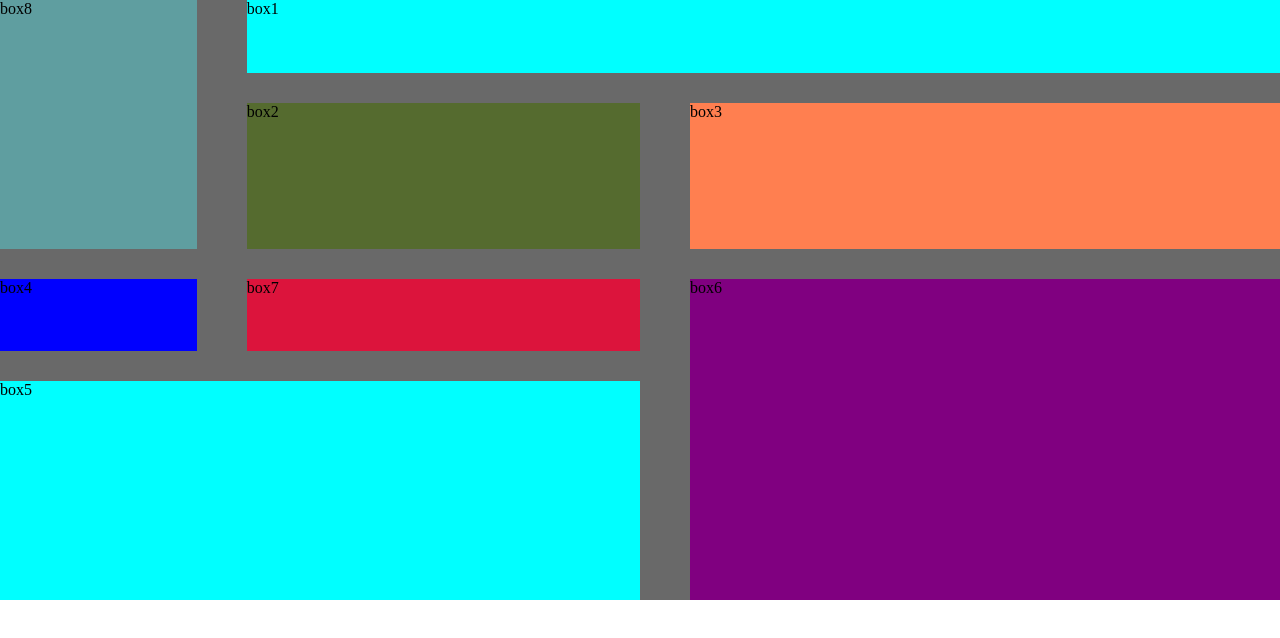
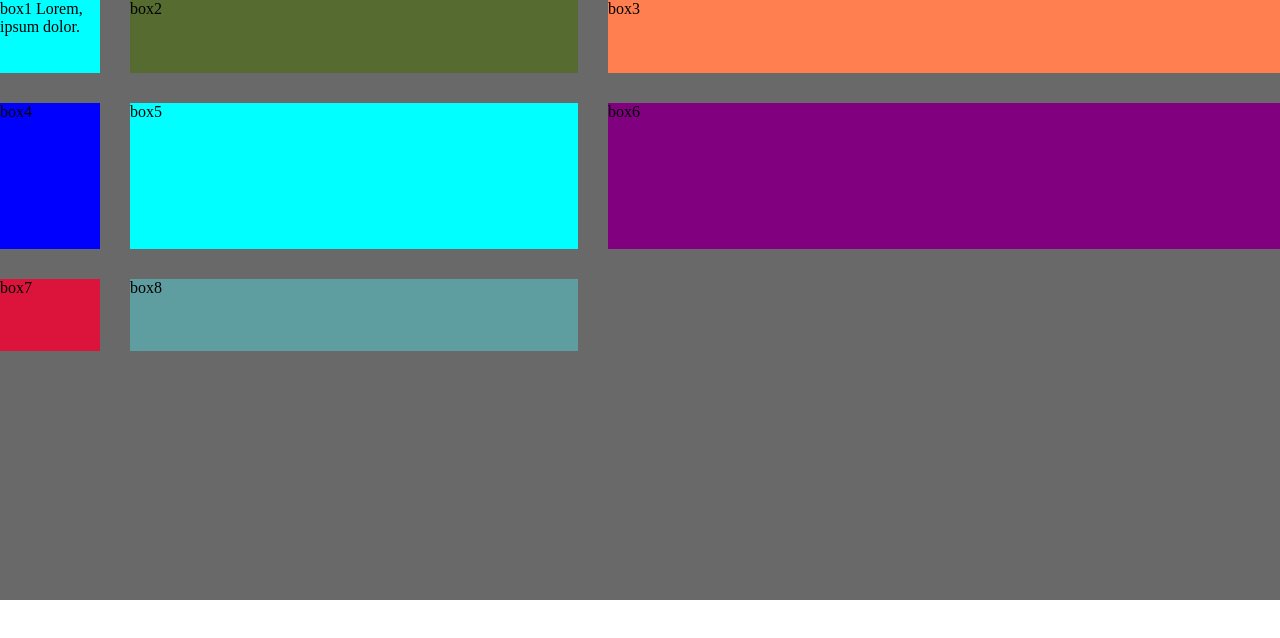
Before and after one commit to Shabhaizafar/24_EveningGeneralClub_CSS_GNR, a plain HTML site: page grid.html in a window 1280 px wide. Drawn offline with Linux system fonts and the light colour scheme.

Commit message:
Grid Tamplate1

```diff
--- /dev/null
+++ b/calc.css
@@ -0,0 +1,20 @@
+*{
+    margin: 0px;
+    padding: 0px;
+    box-sizing: border-box;
+}
+div{
+    width: 100%;
+    height: 600px;
+    background-color: aqua;
+    padding: 50px;
+}
+main{
+    /* width: 100%; */
+
+    width: calc(100% - 40px);
+    /* height: 100%; */
+    height: calc(100% - 40px);
+    background-color: darkolivegreen;
+    margin: 20px;
+}
--- a/grid.css
+++ b/grid.css
@@ -69,7 +69,10 @@ grid : fixed layout
     grid-column-end: 3; */
 
     /* start/end */
-    grid-column: 1/3;
+    /* grid-column: 1/3; */
+
+    /* grid-column: 1/span 5; */
+
 }
 .box6{
     background-color: purple;
@@ -84,6 +87,9 @@ grid : fixed layout
 .box8{
     background-color: cadetblue;
     /* grid-column: 2; */
-    grid-row-start: 1;
-    grid-row-end: 3;
+    /* grid-row-start: 1;
+    grid-row-end: 3; */
+    /* grid-row: 1/3; */
+    /* grid-row: 2/span 2; */
+
 }
--- a/grid.html
+++ b/grid.html
@@ -4,11 +4,14 @@
     <meta charset="UTF-8">
     <meta name="viewport" content="width=device-width, initial-scale=1.0">
     <title>Document</title>
-    <link rel="stylesheet" href="grid.css">
+    <!-- <link rel="stylesheet" href="grid.css"> -->
+    <!-- <link rel="stylesheet" href="grid2.css"> -->
+    <!-- <link rel="stylesheet" href="calc.css"> -->
+    <link rel="stylesheet" href="grid3.css">
 </head>
 <body>
     <div>
-        <main class="box1">box1</main>
+        <main class="box1">box1 Lorem, ipsum dolor.</main>
         <main class="box2">box2</main>
         <main class="box3">box3</main>
         <main class="box4">box4</main>
@@ -17,5 +20,11 @@
         <main class="box7">box7</main>
         <main class="box8">box8</main>
     </div>
+    <!-- <div>
+        <main>
+
+
+        </main>
+    </div> -->
 </body>
 </html>
--- /dev/null
+++ b/grid2.css
@@ -0,0 +1,57 @@
+*{
+    margin: 0px;
+    padding: 0px;
+}
+div{
+    background-color: dimgrey;
+    height: 600px;
+    display: grid;
+    grid-template-columns: 1fr 2fr 3fr;
+    grid-template-rows: 1fr 2fr 1fr 3fr;
+    gap: 30px 50px;
+    /* grid-template-areas:
+    "h . c"
+    ". d f"
+    "b h g"
+    "e a a"; */
+}
+.box1{
+    background-color: aqua;
+    /* grid-area: a; */
+    order: 2;
+}
+.box2{
+    background-color: darkolivegreen;
+    /* grid-area: b; */
+
+}
+.box3{
+    background-color: coral;
+    /* grid-area: c; */
+
+}
+.box4{
+    background-color: blue;
+    /* grid-area: d; */
+    order: 1;
+}
+.box5{
+    background-color: aqua;
+    /* grid-area: e; */
+
+}
+.box6{
+    background-color: purple;
+    /* grid-area: f; */
+
+}
+.box7{
+    background-color: crimson;
+    /* grid-area: g; */
+
+}
+.box8{
+    background-color: cadetblue;
+    /* grid-area: h; */
+
+}
--- /dev/null
+++ b/grid3.css
@@ -0,0 +1,38 @@
+*{
+    margin: 0px;
+    padding: 0px;
+}
+div{
+    background-color: dimgrey;
+    height: 600px;
+    display: grid;
+    grid-template-columns: fit-content(100px) 2fr 3fr;
+    grid-template-rows: 1fr 2fr 1fr 3fr;
+    gap: 30px;
+}
+
+.box1{
+    background-color: aqua;
+}
+.box2{
+    background-color: darkolivegreen;
+}
+.box3{
+    background-color: coral;
+}
+.box4{
+    background-color: blue;
+}
+.box5{
+    background-color: aqua;
+}
+.box6{
+    background-color: purple;
+}
+.box7{
+    background-color: crimson;
+}
+.box8{
+    background-color: cadetblue;
+
+}
--- /dev/null
+++ b/gridlayout.css
@@ -0,0 +1,77 @@
+*{
+    margin: 0px;
+    padding: 0px;
+}
+img{
+    width: 100%;
+}
+section{
+    width: 100%;
+    /* view height */
+    height: 100vh;
+    display: grid;
+    gap: 30px 5px;
+    grid-template-columns: repeat(4,1fr);
+    grid-template-rows: 1fr .2fr .5fr;
+    padding: 20px;
+    box-sizing: border-box;
+    background-color: whitesmoke;
+}
+h4{
+    font-family: calibri;
+}
+p{
+    font-family: calibri;
+}
+div{
+    z-index: 1;
+}
+.box1{
+        grid-column: 1;
+        grid-row: 1/span 2;
+        /* background-color: rgb(193, 248, 248); */
+}
+.h-70{
+    height: 70%;
+}
+.h-100{
+    height: 100%;
+}
+.box4{
+    grid-column: 4;
+    grid-row: 1/span 3;
+    /* background-color: lightgreen; */
+}
+.box6{
+    grid-column: 2;
+    grid-row: 2/span 2;
+    /* background-color: lightsalmon; */
+}
+.box7{
+    grid-column: 3;
+    grid-row: 2/span 2;
+    /* background-color: lightskyblue; */
+}
+.box2{
+    /* background-color: rgb(248, 227, 206); */
+}
+.h-65{
+    height: 65%;
+}
+.box3{
+    /* background-color: rgb(248, 248, 170); */
+}
+.box5{
+    /* background-color: lightpink; */
+}
+main{
+    margin: 20px;
+}
+
+img:hover{
+    transform: skew(2deg,8deg) translateX(-20px);
+    transition: all 1s;
+}
+div:hover{
+    z-index: 0;
+}
```
Also changed, not shown: gridlayout.html (added, +46 -0 lines), remaining.txt.
